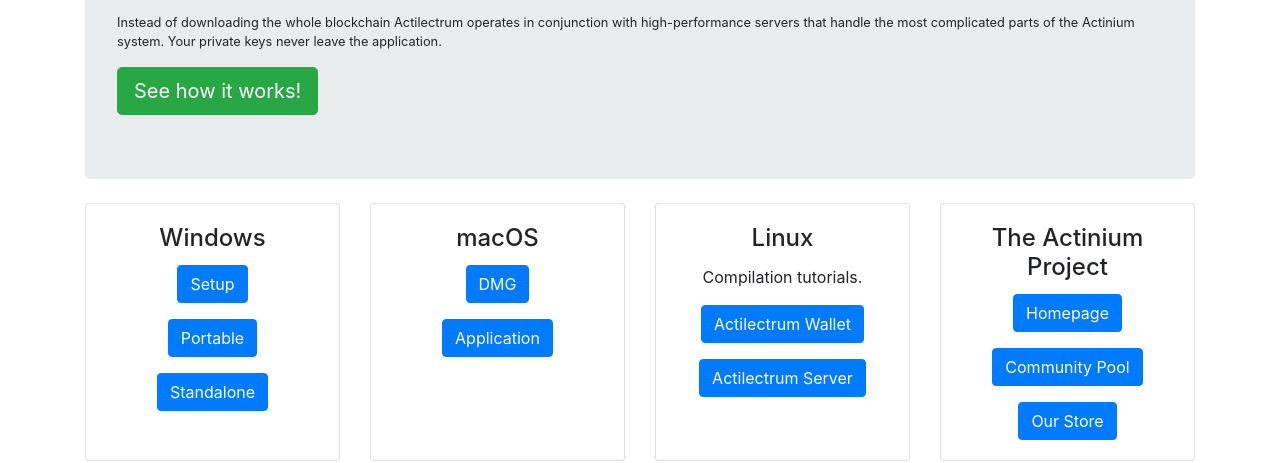
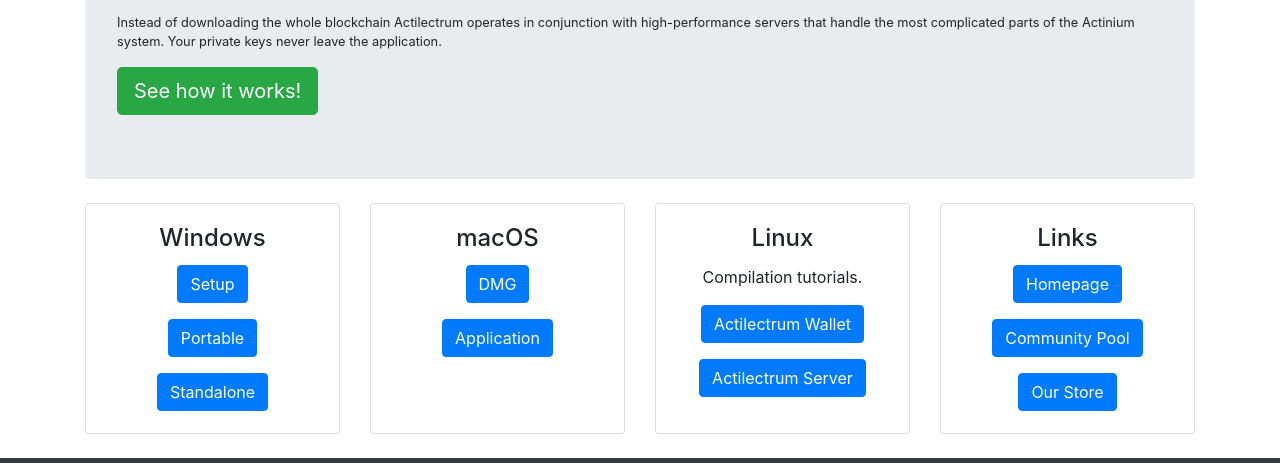
Before and after one commit to Actinium-project/actilectrum.org, a website: page index.html in a window 1280 px wide. Shown: the part 358-821 px from the top of the page. Drawn offline with Linux system fonts and the light colour scheme.

Commit message:
shorter title

```diff
--- a/index.html
+++ b/index.html
@@ -107,7 +107,7 @@
         <div class="card h-100">
           <!-- <img class="card-img-top" src="http://placehold.it/500x325" alt=""> -->
           <div class="card-body">
-            <h4 class="card-title">The Actinium Project</h4>
+            <h4 class="card-title">Links</h4>
             <p>
             <a href="https://actinium.org" class="btn btn-primary">Homepage</a>
           </p>
```
